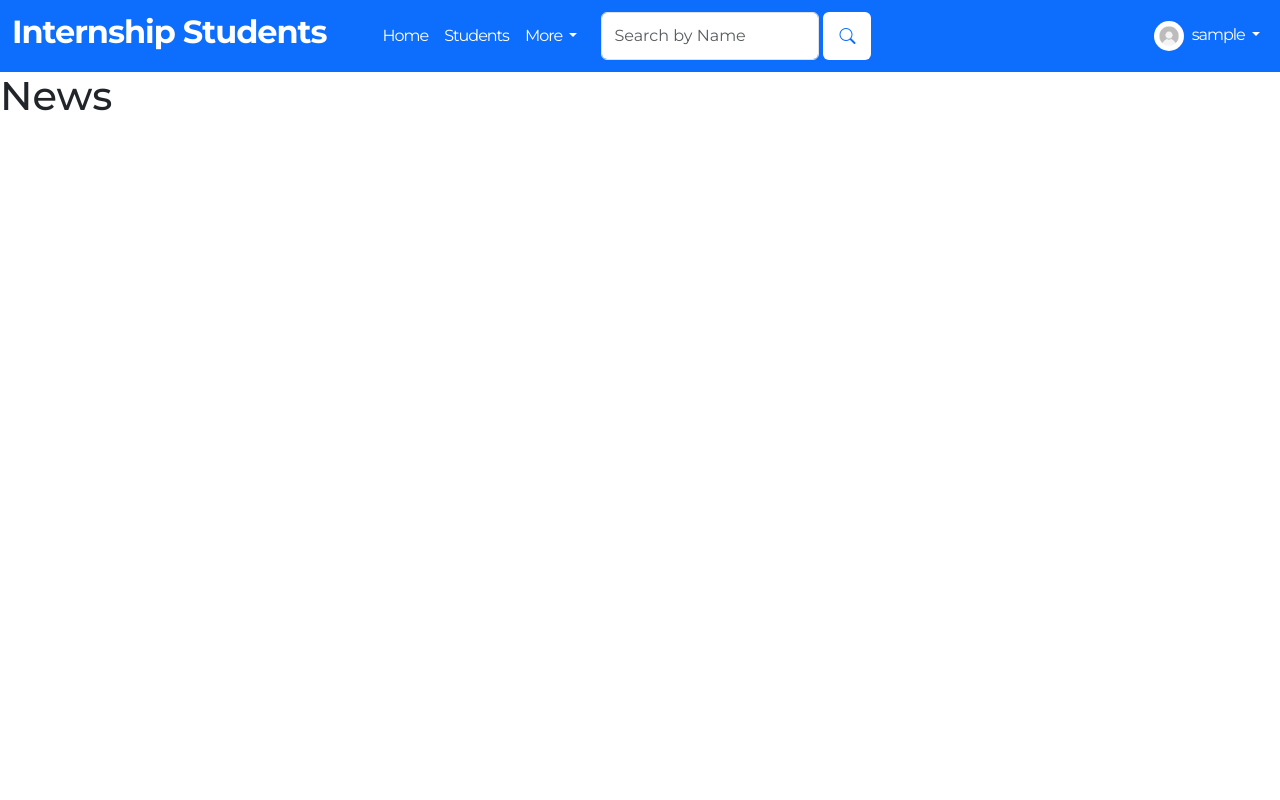
After one commit to BoboTheSlobo/students-table, a PHP site: page /news.php in a window 1280 px wide. The commit adds this page. Run offline with PHP 8.4, Linux system fonts and the light colour scheme; the visitor is signed in with stand-in values (Sample User, id 1).

Commit message:
Added news link on navbar and created news.php

```diff
--- a/admin/header.php
+++ b/admin/header.php
@@ -17,7 +17,7 @@
             More
           </a>
           <ul class="dropdown-menu bg-primary">
-            <li><a class="dropdown-item text-white" href="#first-service">Blog</a></li>
+            <li><a class="dropdown-item text-white" href="news.php">News</a></li>
             <li><a class="dropdown-item text-white" href="#second-service">Contact</a></li>
           </ul>
         </li>
--- /dev/null
+++ b/admin/news.php
@@ -0,0 +1,23 @@
+<?php
+   include 'auth_session.php';
+   include 'header.php';
+   require 'dbcon.php';
+?>
+<!DOCTYPE html>
+<html lang="en">
+<head>
+    <meta charset="UTF-8">
+    <meta name="viewport" content="width=device-width, initial-scale=1.0">
+    <link rel="stylesheet" href="style.css">
+    <link href="https://fonts.googleapis.com/css2?family=Montserrat:wght@100;200;300;400;500;600;700;800;900&display=swap" rel="stylesheet">
+    <link rel="stylesheet" href="https://cdn.jsdelivr.net/npm/bootstrap@5.3.2/dist/css/bootstrap.min.css">
+    <link rel="stylesheet" href="https://cdn.jsdelivr.net/npm/bootstrap-icons@1.11.1/font/bootstrap-icons.css">
+    <script src="https://cdn.jsdelivr.net/npm/bootstrap@5.3.2/dist/js/bootstrap.bundle.min.js"></script>
+    <link rel="stylesheet" href="index.css">
+
+    <title>News</title>
+</head>
+<body>
+    <h1>News</h1>
+</body>
+</html>
```
